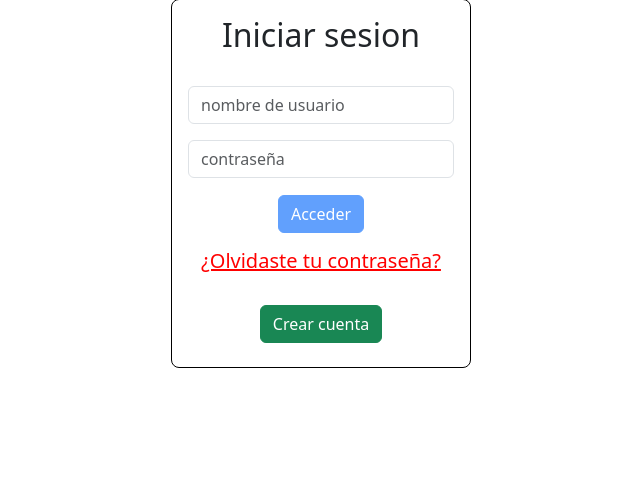
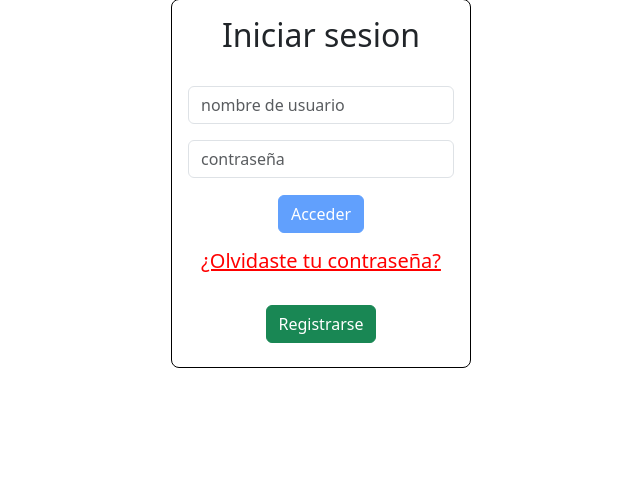
Before and after one commit to Ezequiel12D/fedepedia, a PHP site: page /views/login.php in a window 1280 px wide. Shown: the part 225-720 px from the top of the page, without its empty margins (319-959 px from the left). Run offline with PHP 8.4, Linux system fonts and the light colour scheme.

Commit message:
Cambio "Crear cuenta" a "Registrarse"

```diff
--- a/views/login.php
+++ b/views/login.php
@@ -52,7 +52,7 @@
 
                             <h5><a href="" style="color:red" type="button" class="--bs-primary-text-emphasis">¿Olvidaste tu contraseña?</a></h5>
                             <br>
-                            <h3><a href="register.php" role="button" class="btn btn-success">Crear cuenta</a></h3>
+                            <h3><a href="register.php" role="button" class="btn btn-success">Registrarse</a></h3>
                     </div>
                     </form>
                 </div>
```
